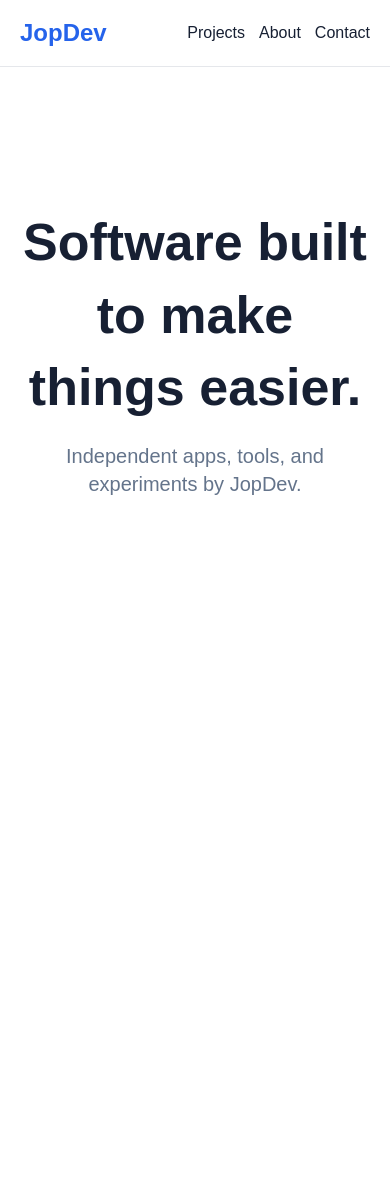
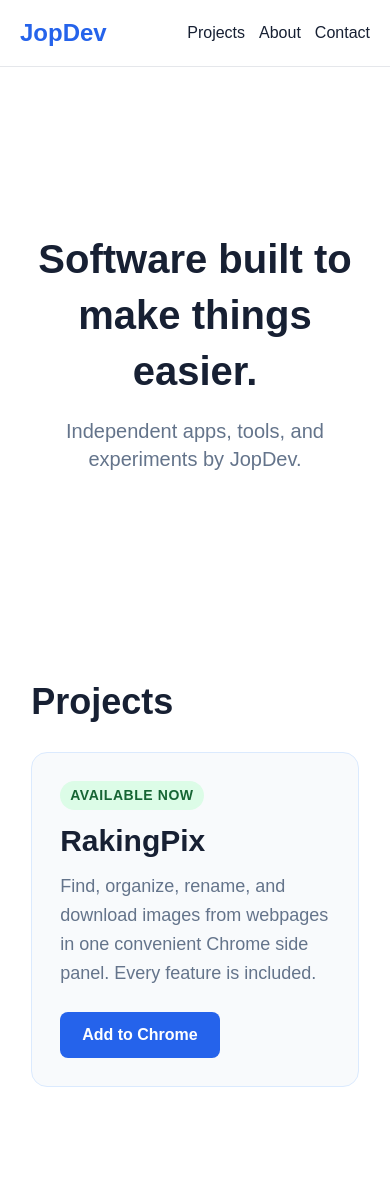
Before and after one commit to JopsonDev/JopDevWebsite, a website built with webpack: page JopDevWebsite/index.html in a window 390 px wide. Before the commit the page ends 844 px from the top, so only its background shows below. Built offline with nearby package versions, Linux system fonts and the light colour scheme.

Commit message:
linked google store to website

```diff
--- a/JopDevWebsite/css/style.css
+++ b/JopDevWebsite/css/style.css
@@ -145,6 +145,64 @@
   color: #64748b;
 }
 
+/* Featured project on the JopDev homepage */
+.project-showcase {
+  max-width: 1100px;
+  margin: 0 auto;
+  padding: 20px 8% 100px;
+}
+
+.project-showcase h2 {
+  margin: 0 0 24px;
+  font-size: 36px;
+}
+
+.project-card {
+  display: flex;
+  justify-content: space-between;
+  align-items: center;
+  gap: 40px;
+  padding: 36px;
+  background: #f8fafc;
+  border: 1px solid #dbeafe;
+  border-radius: 16px;
+}
+
+.project-card h3 {
+  margin: 10px 0;
+  font-size: 30px;
+}
+
+.project-card h3 a {
+  color: #172033;
+  text-decoration: none;
+}
+
+.project-card h3 a:hover {
+  color: #2563eb;
+}
+
+.project-card p:not(.availability-badge) {
+  max-width: 680px;
+  margin: 0;
+  color: #64748b;
+  font-size: 18px;
+  line-height: 1.6;
+}
+
+.availability-badge {
+  display: inline-block;
+  margin: 0;
+  padding: 5px 10px;
+  background: #dcfce7;
+  color: #166534;
+  font-size: 14px;
+  font-weight: 700;
+  letter-spacing: 0.04em;
+  text-transform: uppercase;
+  border-radius: 999px;
+}
+
 /* Reusable layout for privacy, terms, and support pages */
 .legal-page {
   max-width: 800px;
@@ -234,6 +292,25 @@
 /* Button hover effect */
 .primary-button:hover {
   background: #1d4ed8;
+}
+
+.primary-button:focus-visible,
+.nav-links a:focus-visible,
+.project-card h3 a:focus-visible {
+  outline: 3px solid #93c5fd;
+  outline-offset: 3px;
+}
+
+.primary-button-large {
+  padding: 15px 28px;
+  font-size: 18px;
+}
+
+.support-install-link {
+  padding: 18px 20px;
+  background: #eff6ff;
+  border-left: 4px solid #2563eb;
+  border-radius: 6px;
 }
 
 
@@ -332,6 +409,17 @@
   /* Change our 3-column grid into 1 column */
   .feature-grid {
     grid-template-columns: 1fr;
+  }
+
+  .hero h1 {
+    font-size: 40px;
+  }
+
+  .project-card {
+    align-items: flex-start;
+    flex-direction: column;
+    gap: 24px;
+    padding: 28px;
   }
 
   /* Stack the bottom links vertically */
--- a/JopDevWebsite/index.html
+++ b/JopDevWebsite/index.html
@@ -27,7 +27,7 @@
     <div class="brand">JopDev</div>
 
     <nav class="nav-links">
-      <a href="/rakingpix/">Projects</a>
+      <a href="#projects">Projects</a>
       <a href="#about">About</a>
       <a href="mailto:support@jopdev.com">Contact</a>
     </nav>
@@ -38,5 +38,29 @@
       <h1>Software built to make things easier.</h1>
       <p>Independent apps, tools, and experiments by JopDev.</p>
     </section>
+
+    <section class="project-showcase" id="projects" aria-labelledby="projects-heading">
+      <h2 id="projects-heading">Projects</h2>
+
+      <article class="project-card">
+        <div>
+          <p class="availability-badge">Available now</p>
+          <h3><a href="/rakingpix/">RakingPix</a></h3>
+          <p>
+            Find, organize, rename, and download images from webpages in one
+            convenient Chrome side panel. Every feature is included.
+          </p>
+        </div>
+
+        <a
+          class="primary-button"
+          href="https://chromewebstore.google.com/detail/rakingpix/hbjnnjpcfhfakajpgglmkkemfginefkm"
+          target="_blank"
+          rel="noopener noreferrer"
+        >
+          Add to Chrome
+        </a>
+      </article>
+    </section>
   </main>
 </body>
```
Also changed, not shown: JopDevWebsite/docs/chrome-web-store-listing.md (added, +70 -0 lines), JopDevWebsite/rakingpix/index.html (+8 -3 lines), JopDevWebsite/rakingpix/support.html (+9 -0 lines).
